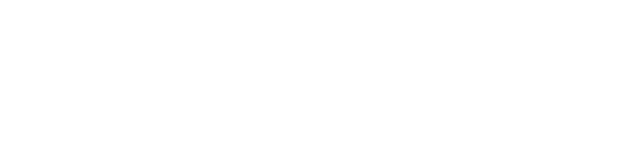
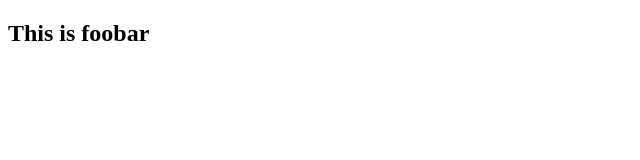
Before and after one commit to NahshonThompson/foobar, a plain HTML site: page index.html in a window 1280 px wide. Shown: the whole page, without its empty margins (0-640 px from the left). Drawn offline with Linux system fonts and the light colour scheme.

Commit message:
boilerplate with h2 tag

```diff
--- a/index.html
+++ b/index.html
@@ -4,9 +4,9 @@
   <meta charset="UTF-8">
   <meta http-equiv="X-UA-Compatible" content="IE=edge">
   <meta name="viewport" content="width=device-width, initial-scale=1.0">
-  <title>Document</title>
+  <title>I'm commited</title>
 </head>
 <body>
-
+  <h2>This is foobar</h2>
 </body>
 </html>
```
